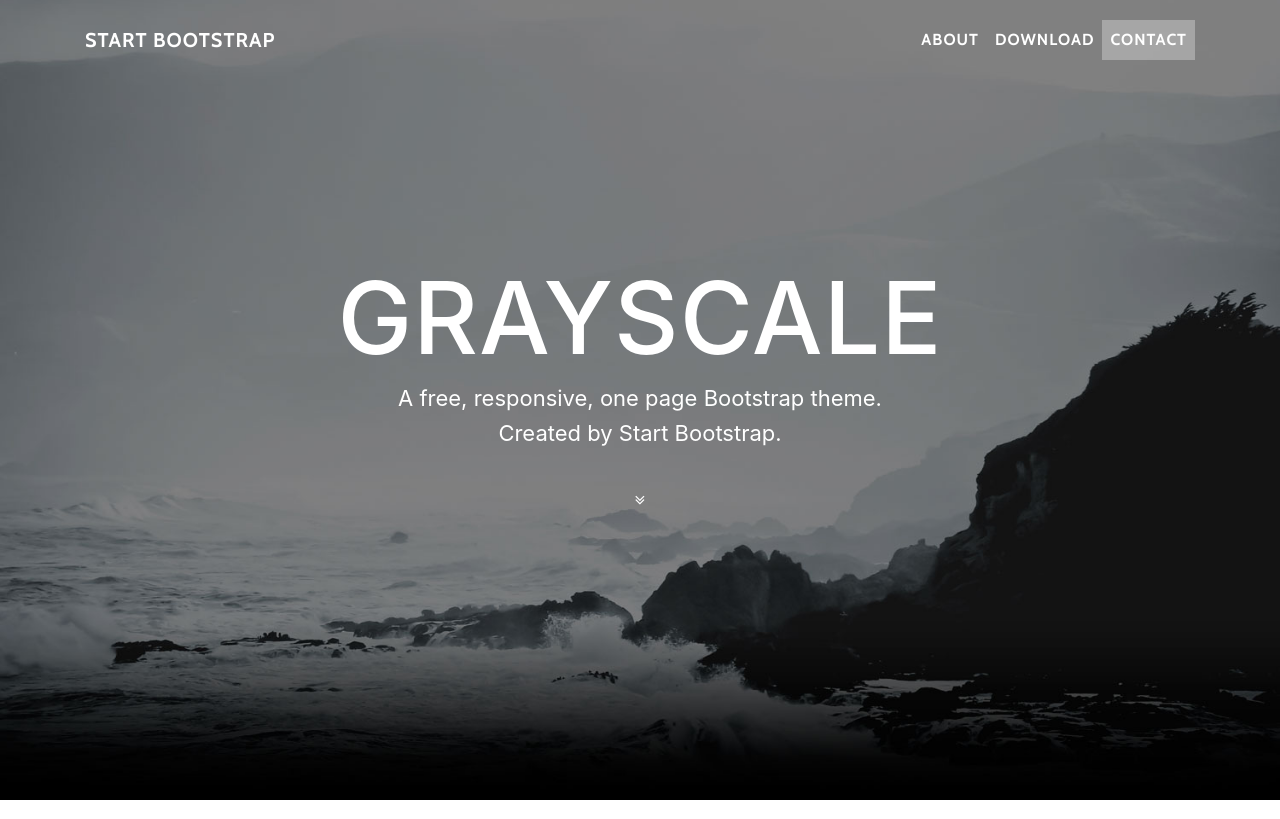
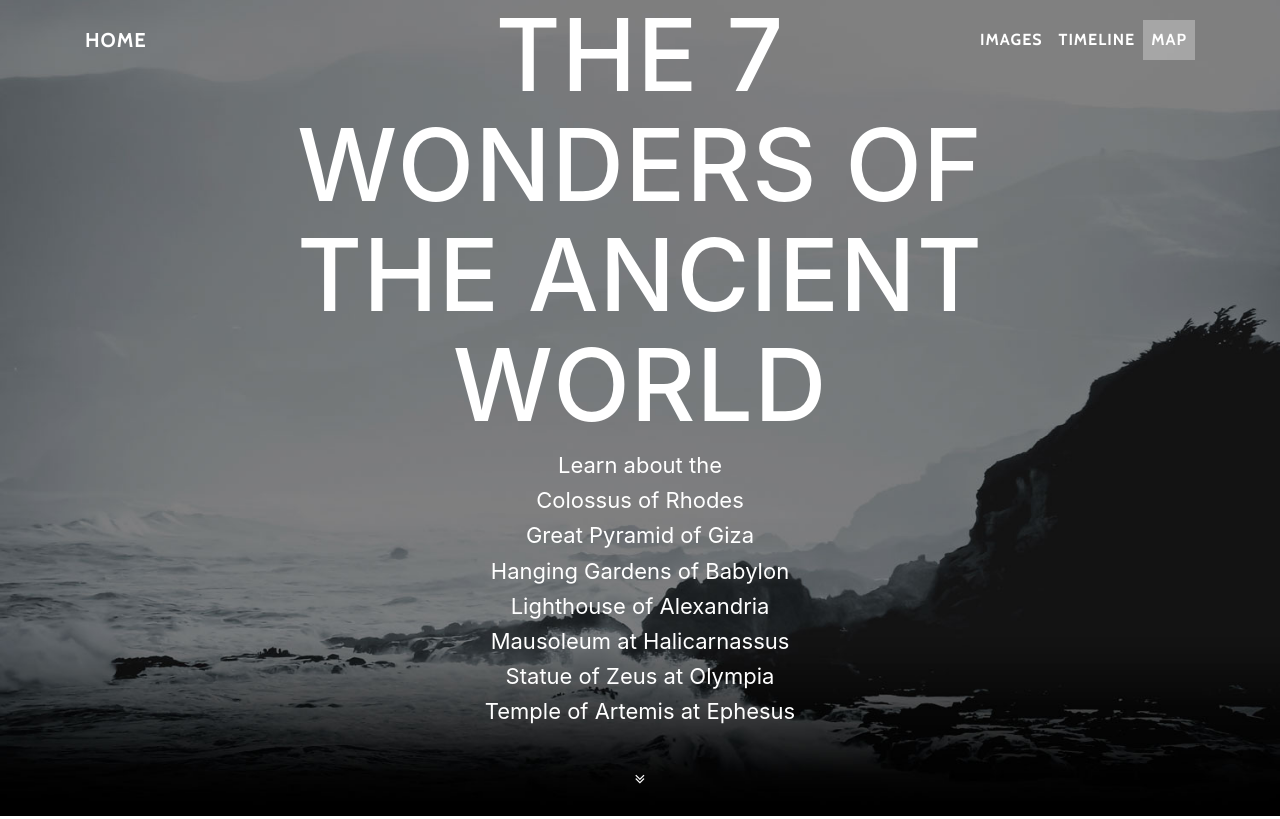
Before and after one commit to yipvanm/7wonders, a website with bundled scripts: page index.html in a window 1280 px wide. Shown: the top 819 px of the page. Built offline with nearby package versions, Linux system fonts and the light colour scheme.

Commit message:
Update index.html

```diff
--- a/index.html
+++ b/index.html
@@ -8,7 +8,7 @@
     <meta name="description" content="">
     <meta name="author" content="">
 
-    <title>Grayscale - Start Bootstrap Theme</title>
+    <title>7 Wonders</title>
 
     <!-- Bootstrap core CSS -->
     <link href="vendor/bootstrap/css/bootstrap.min.css" rel="stylesheet">
@@ -28,7 +28,7 @@
     <!-- Navigation -->
     <nav class="navbar navbar-expand-lg navbar-light fixed-top" id="mainNav">
       <div class="container">
-        <a class="navbar-brand js-scroll-trigger" href="#page-top">Start Bootstrap</a>
+        <a class="navbar-brand js-scroll-trigger" href="#page-top">Home</a>
         <button class="navbar-toggler navbar-toggler-right" type="button" data-toggle="collapse" data-target="#navbarResponsive" aria-controls="navbarResponsive" aria-expanded="false" aria-label="Toggle navigation">
           Menu
           <i class="fa fa-bars"></i>
@@ -36,13 +36,13 @@
         <div class="collapse navbar-collapse" id="navbarResponsive">
           <ul class="navbar-nav ml-auto">
             <li class="nav-item">
-              <a class="nav-link js-scroll-trigger" href="#about">About</a>
+              <a class="nav-link js-scroll-trigger" href="#about">Images</a>
             </li>
             <li class="nav-item">
-              <a class="nav-link js-scroll-trigger" href="#download">Download</a>
+              <a class="nav-link js-scroll-trigger" href="#download">Timeline</a>
             </li>
             <li class="nav-item">
-              <a class="nav-link js-scroll-trigger" href="#contact">Contact</a>
+              <a class="nav-link js-scroll-trigger" href="#contact">Map</a>
             </li>
           </ul>
         </div>
@@ -55,9 +55,15 @@
         <div class="container">
           <div class="row">
             <div class="col-lg-8 mx-auto">
-              <h1 class="brand-heading">Grayscale</h1>
-              <p class="intro-text">A free, responsive, one page Bootstrap theme.
-                <br>Created by Start Bootstrap.</p>
+              <h1 class="brand-heading">The 7 Wonders of the Ancient World</h1>
+              <p class="intro-text">Learn about the
+                <br>Colossus of Rhodes
+                <br>Great Pyramid of Giza
+                <br>Hanging Gardens of Babylon
+                <br>Lighthouse of Alexandria
+                <br>Mausoleum at Halicarnassus
+                <br>Statue of Zeus at Olympia
+                <br>Temple of Artemis at Ephesus</p>
               <a href="#about" class="btn btn-circle js-scroll-trigger">
                 <i class="fa fa-angle-double-down animated"></i>
               </a>
```
